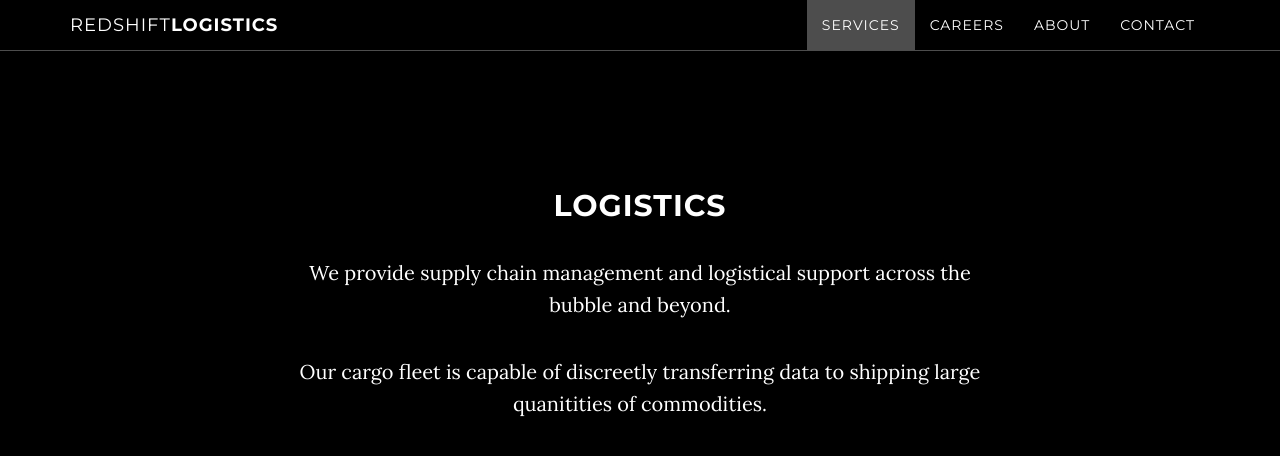
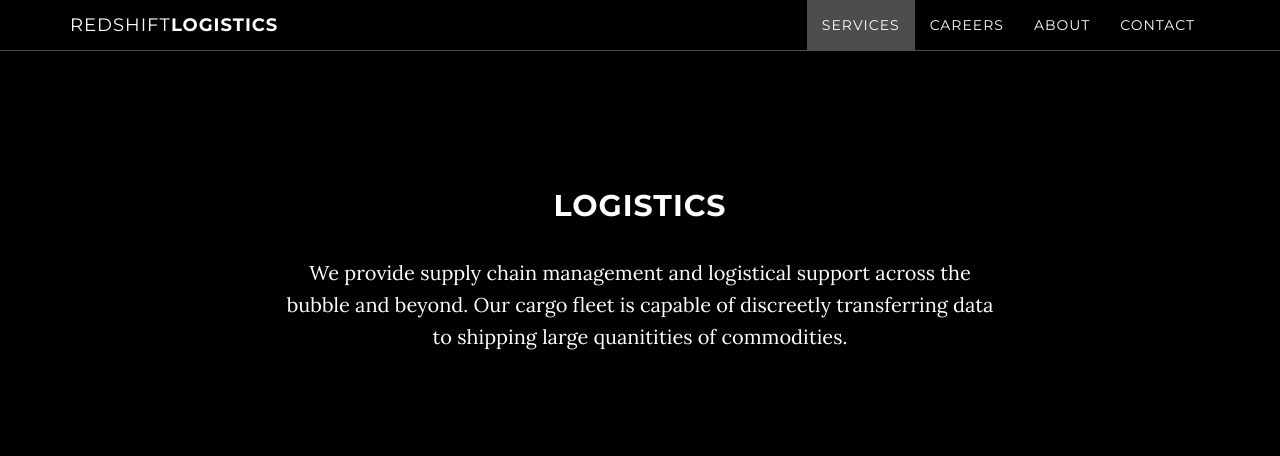
Before and after one commit to redshiftlogistics/redshiftlogistics.github.io, a Jekyll site: the page built from index.html, in a window 1280 px wide and 900 px high, scrolled down 911 px, cut to the strip 0-584 px from the top of the window. Shown: the top 456 px of the strip. Built offline with Jekyll 4.4.1, drawn with Linux system fonts in a browser that asks for light colours.

```diff
--- a/_includes/logistics.html
+++ b/_includes/logistics.html
@@ -4,8 +4,7 @@
             <div class="container">
                 <div class="col-lg-8 col-lg-offset-2">
                     <h2>Logistics</h2>
-                    <p>We provide supply chain management and logistical support across the bubble and beyond.</p>
-                    <p>Our cargo fleet is capable of discreetly transferring data to shipping large quanitities of commodities.</p>
+                    <p>We provide supply chain management and logistical support across the bubble and beyond. Our cargo fleet is capable of discreetly transferring data to shipping large quanitities of commodities.</p>
                 </div>
             </div>
         </div>
```
